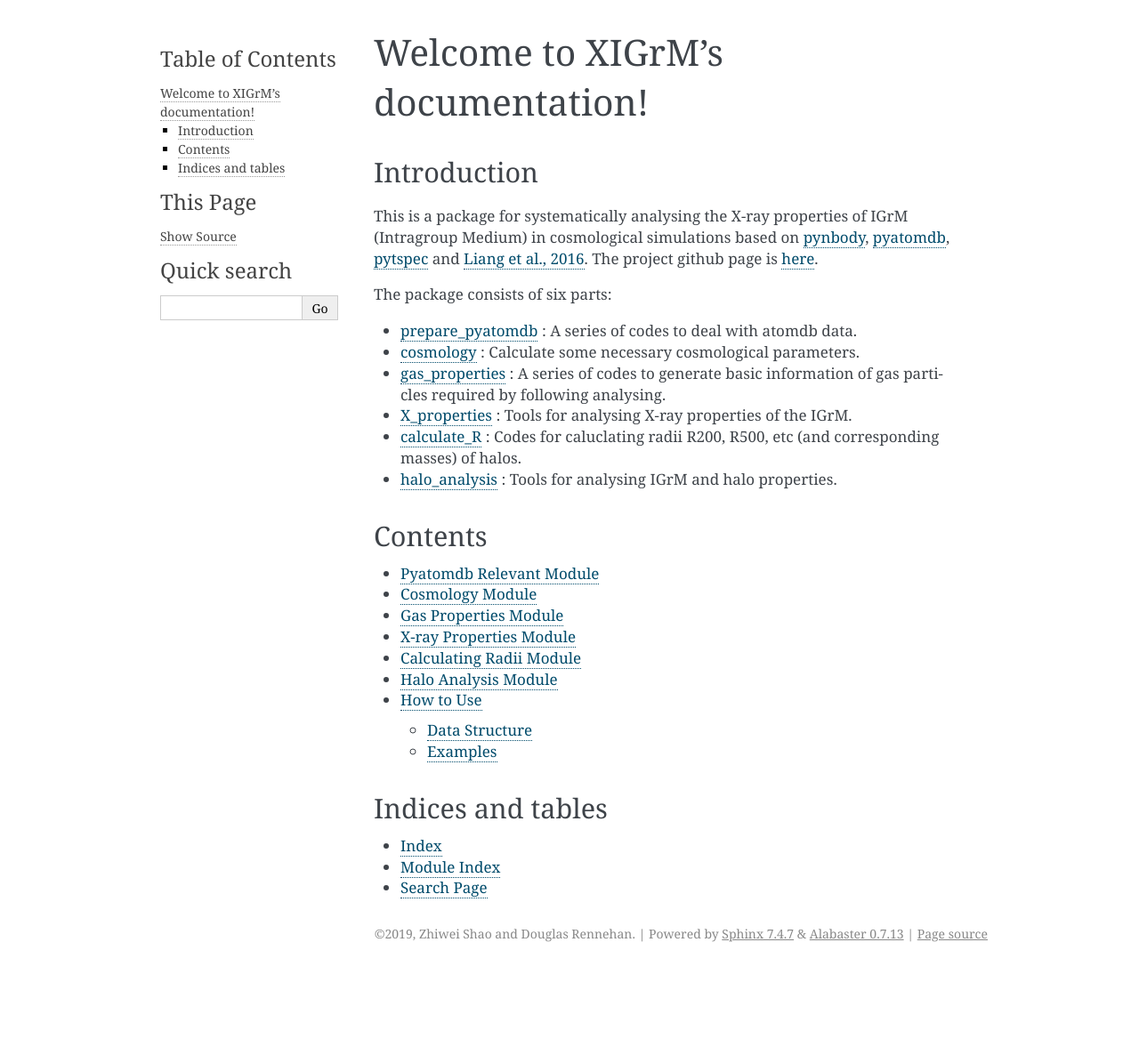
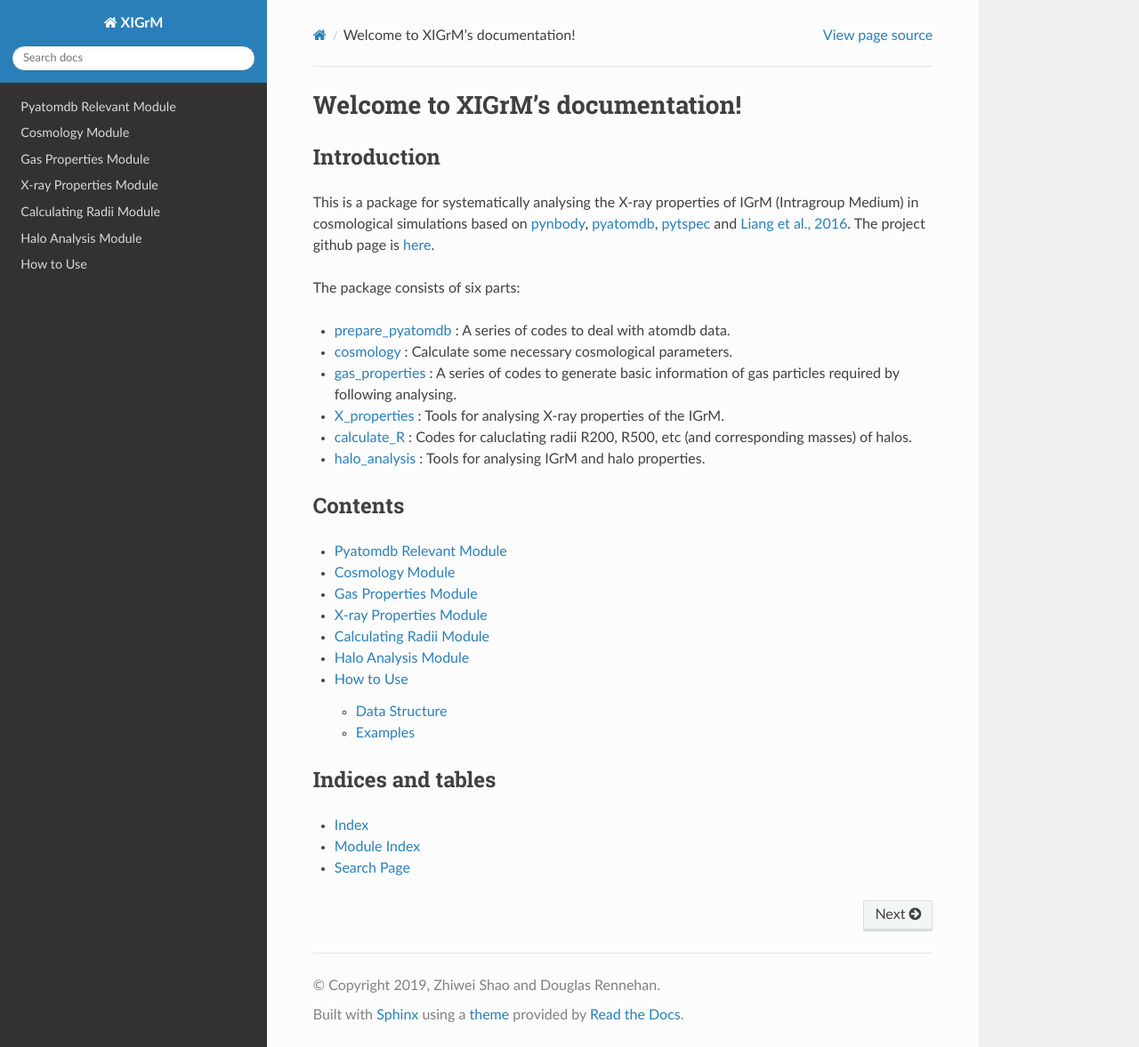
Before and after one commit to Hoptune/XIGrM, a Sphinx documentation site: the page built from docs/index.rst, in a window 1280 px wide and 1177 px high. Shown: the whole window at 89% size. Built offline with Sphinx 7.4.7 and the Read the Docs theme 2.0.0, drawn with Linux system fonts in a browser that asks for light colours.

Commit message:
Make readthedoc work

```diff
--- a/docs/conf.py
+++ b/docs/conf.py
@@ -12,6 +12,7 @@
 
 import os
 import sys
+import sphinx_rtd_theme
 sys.path.insert(0, os.path.abspath('..'))
 
 
@@ -51,7 +52,8 @@ extensions = [
     'sphinx.ext.ifconfig',
     'sphinx.ext.viewcode',
     'sphinx.ext.inheritance_diagram',
-    'sphinx.ext.mathjax'
+    'sphinx.ext.mathjax',
+    'sphinx_rtd_theme'
     ]
 
 # Add any paths that contain templates here, relative to this directory.
@@ -69,7 +71,7 @@ exclude_patterns = ['_build', 'Thumbs.db', '.DS_Store']
 # a list of builtin themes.
 #
 # html_theme = "classic"
-html_theme = 'alabaster'
+html_theme = 'sphinx_rtd_theme'
 
 # Add any paths that contain custom static files (such as style sheets) here,
 # relative to this directory. They are copied after the builtin static files,
```
